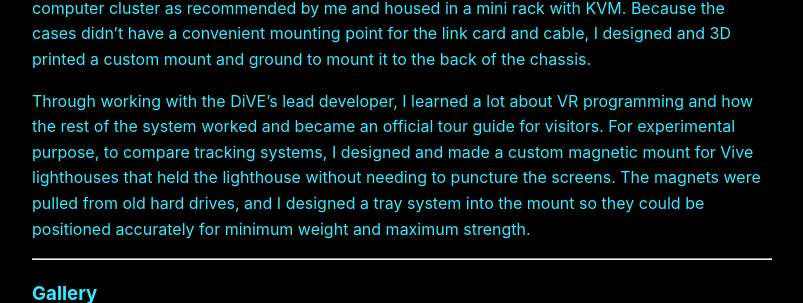
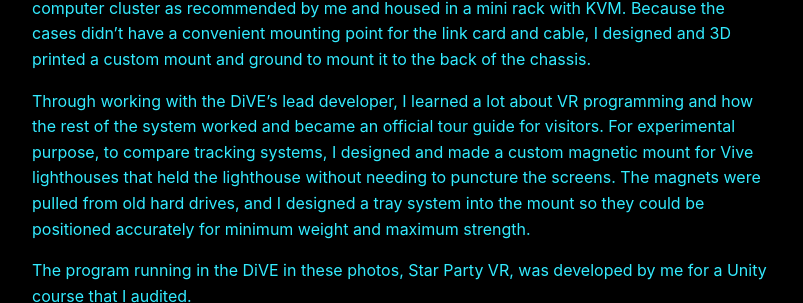
Before and after one commit to tenorvis/portfolio, a Jekyll site: the page built from _projects/cave.md, in a window 1280 px wide and 900 px high, scrolled down 366 px, cut to the strip 0-303 px from the top of the window. Shown: the whole strip, without its empty margins (238-1041 px from the left). Built offline with Jekyll 4.4.1, drawn with Linux system fonts in a browser that asks for light colours.

Commit message:
Added mention of StarParty VR

```diff
--- a/_projects/cave.md
+++ b/_projects/cave.md
@@ -36,3 +36,5 @@
 
 Through working with the DiVE’s lead developer, I learned a lot about VR programming and how the rest of the system worked and became an official tour guide for visitors.
 For experimental purpose, to compare tracking systems, I designed and made a custom magnetic mount for Vive lighthouses that held the lighthouse without needing to puncture the screens. The magnets were pulled from old hard drives, and I designed a tray system into the mount so they could be positioned accurately for minimum weight and maximum strength.
+
+The program running in the DiVE in these photos, Star Party VR, was developed by me for a Unity course that I audited.
```
